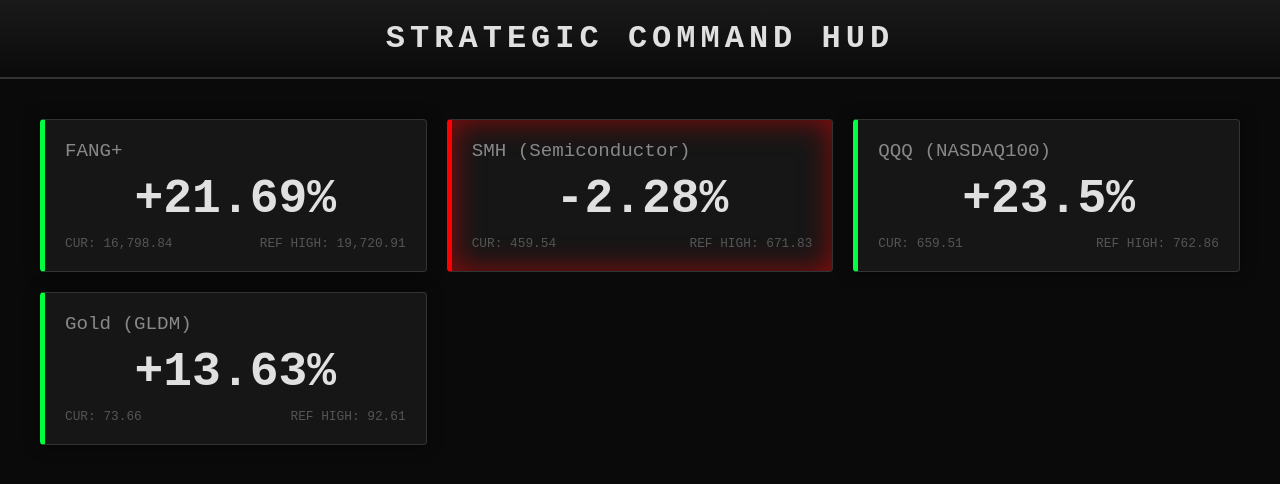
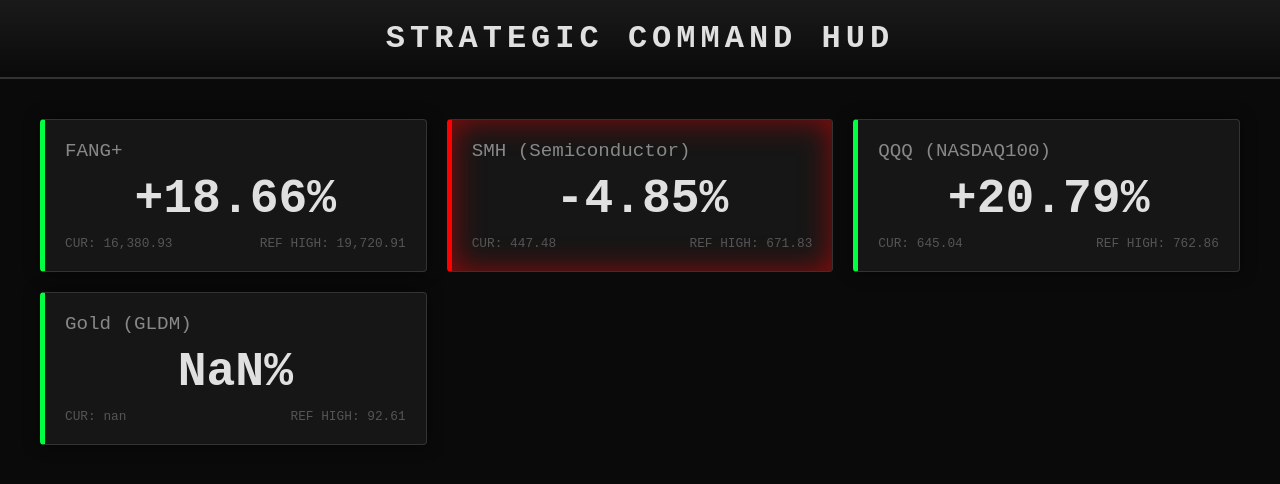
Before and after one commit to tetsustrategist-glitch/fcs-dashboard, a plain HTML site: page index.html in a window 1280 px wide. Drawn offline with Linux system fonts and the light colour scheme.

Commit message:
System Update: FCS HUD Daily Report

```diff
--- a/index.html
+++ b/index.html
@@ -24,7 +24,7 @@
 <header><h1 style="margin:0; letter-spacing: 5px;">STRATEGIC COMMAND HUD</h1></header>
 <div class="dashboard-grid" id="hud-container"></div>
 <script>
-    const marketData = [{"name": "FANG+", "div": 21.69, "price": "16,798.84", "high": "19,720.91"}, {"name": "SMH (Semiconductor)", "div": -2.28, "price": "459.54", "high": "671.83"}, {"name": "QQQ (NASDAQ100)", "div": 23.5, "price": "659.51", "high": "762.86"}, {"name": "Gold (GLDM)", "div": 13.63, "price": "73.66", "high": "92.61"}];
+    const marketData = [{"name": "FANG+", "div": 18.66, "price": "16,380.93", "high": "19,720.91"}, {"name": "SMH (Semiconductor)", "div": -4.85, "price": "447.48", "high": "671.83"}, {"name": "QQQ (NASDAQ100)", "div": 20.79, "price": "645.04", "high": "762.86"}, {"name": "Gold (GLDM)", "div": NaN, "price": "nan", "high": "92.61"}];
     const container = document.getElementById('hud-container');
     marketData.forEach(item => {
         let statusClass = 'status-safe';
```
